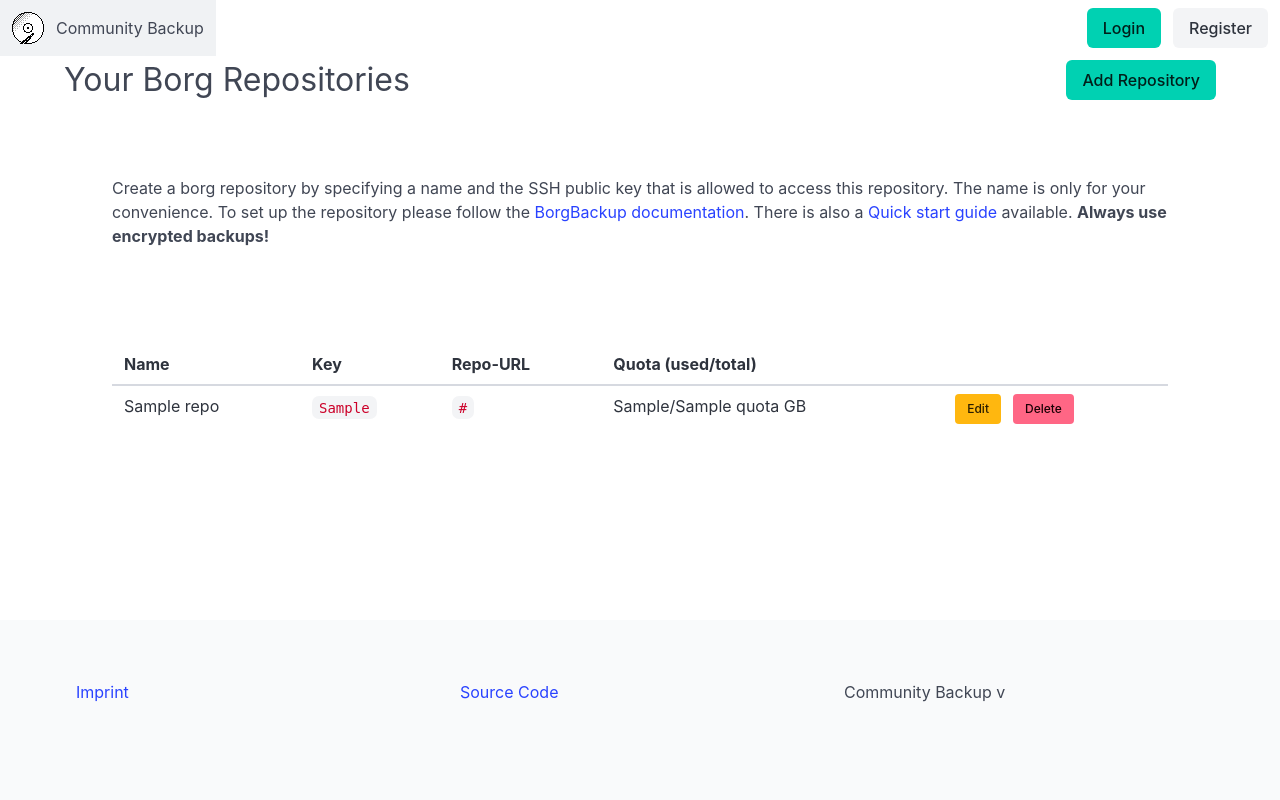
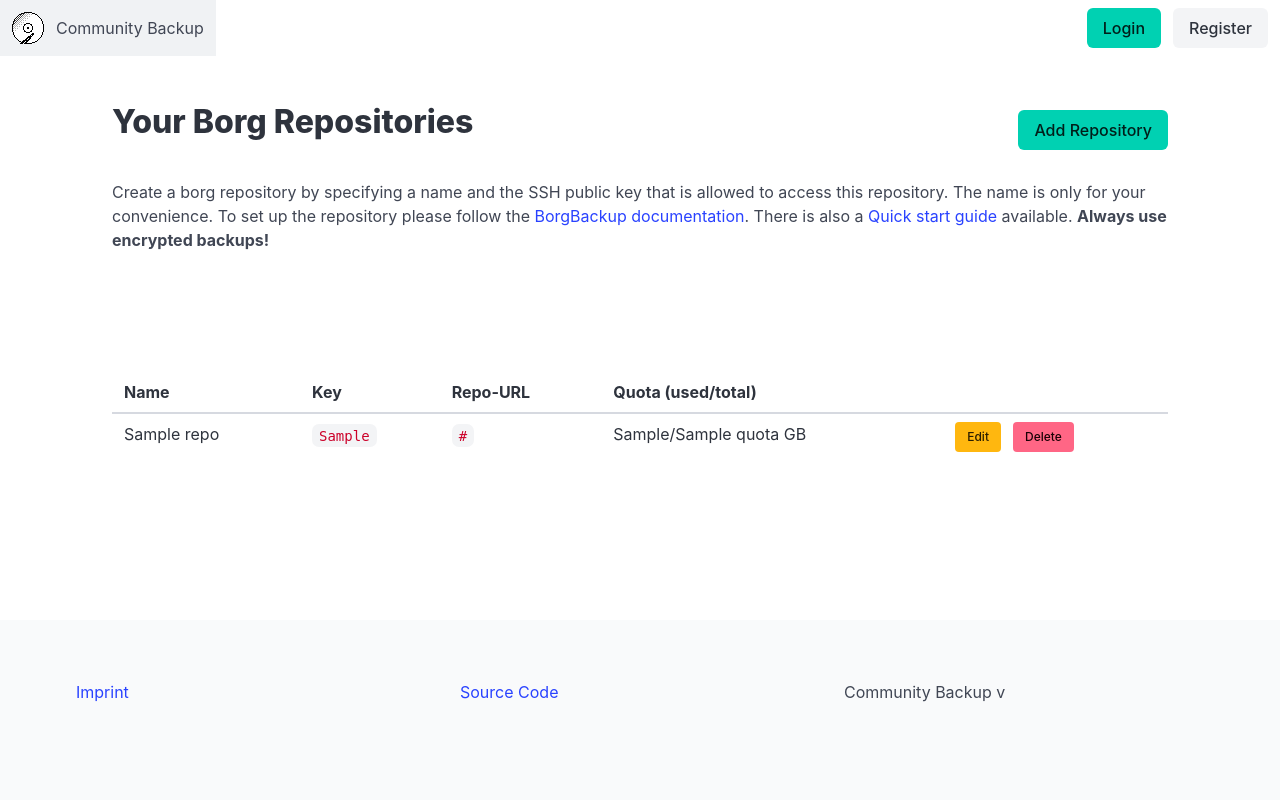
Before and after one commit to deluxe2/community-backup, a Django app: template community_backup/webui/templates/borg_list.html in a window 1280 px wide. Run offline with Django 5.2, Linux system fonts and the light colour scheme; the template is opened without the code that fills it: most values are stand-ins (such as "Sample title", 1, 10 or a date in 2020).

Commit message:
Fixed CSS styling by inserting bulma content class where needed.

```diff
--- a/community_backup/static/webui/css/webui.css
+++ b/community_backup/static/webui/css/webui.css
@@ -1,7 +1,3 @@
-h1 {
-  font-size: 2rem
-}
-
 .pixelart {
   image-rendering: crisp-edges;
 }
--- a/community_backup/webui/templates/borg_list.html
+++ b/community_backup/webui/templates/borg_list.html
@@ -1,6 +1,8 @@
 {% extends "base.html" %}
 
 {% block content %}
+
+<section class="section content">
 <nav class="level">
   <div class="level-left">
   <h1 class="level-item">Your Borg Repositories</h1>
@@ -9,13 +11,11 @@
     <a class="level-item button is-primary" href="{% url 'borg_add' %}" role="button">Add Repository</a>
   </div>
 </nav>
-
-<section class="section">
 <p>Create a borg repository by specifying a name and the SSH public key that is allowed to access this repository. The name is only for your convenience. To set up the repository please follow the <a href="https://borgbackup.readthedocs.io/en/stable/">BorgBackup documentation</a>. There is also a <a href="https://borgbackup.readthedocs.io/en/stable/quickstart.html">Quick start guide</a> available.
   <b>Always use encrypted backups!</b></p>
 </section>
 
-<section class="section">
+<section class="section content">
 <table class="table is-striped is-fullwidth is-hoverable">
   <thead>
     <th>Name</th>
@@ -44,7 +44,7 @@
 </section>
 
 {% if BORG_SERVER_PUBKEYS %}
-<section class="section">
+<section class="section content">
 <div class="card">
   <header class="card-header">
     <p class="card-header-title">Borg Server Public Keys</p>
--- a/community_backup/webui/templates/markdown.html
+++ b/community_backup/webui/templates/markdown.html
@@ -1,7 +1,7 @@
 {% extends "base.html" %}
 
 {% block content %}
-<section class="section">
+<section class="section content">
   {{ markdown_content|safe }}
 </section >
 {% endblock %}
```
Also changed, not shown: community_backup/webui/templates/landing.html (+6 -6 lines).
